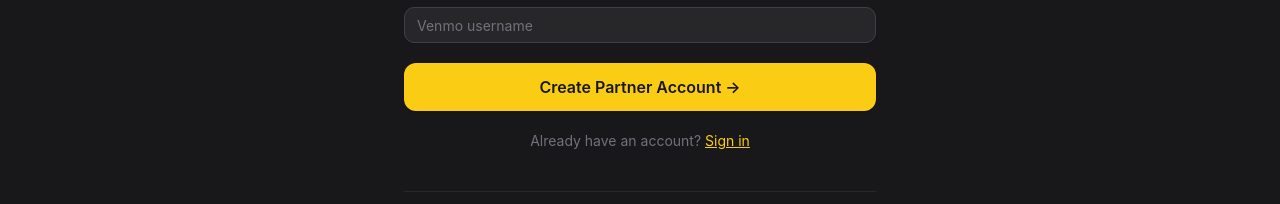
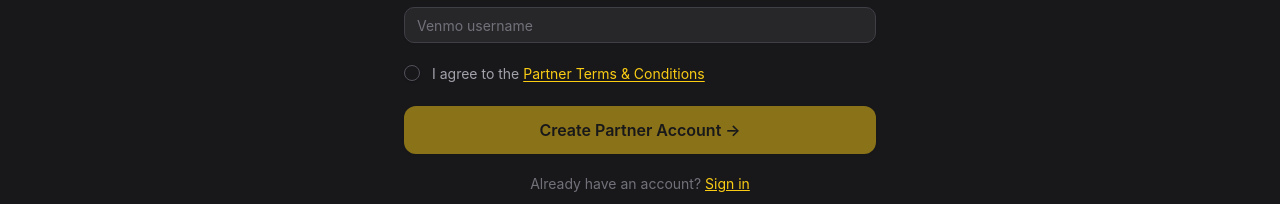
Before and after one commit to TruaxDigital/judge-my-driving, a React (Vite) app: page /partner-signup in a window 1280 px wide. Shown: the part 876-1080 px from the top of the page. Built offline with nearby package versions, Linux system fonts and the light colour scheme; no server answers.

Commit message:
File changes

```diff
--- a/src/pages/PartnerSignup.jsx
+++ b/src/pages/PartnerSignup.jsx
@@ -1,6 +1,7 @@
 import React, { useState } from 'react';
 import { base44 } from '@/api/base44Client';
 import useSEO from '@/hooks/useSEO';
+import { Checkbox } from '@/components/ui/checkbox';
 import { Button } from '@/components/ui/button';
 import { Input } from '@/components/ui/input';
 import { Label } from '@/components/ui/label';
@@ -33,6 +34,8 @@ export default function PartnerSignup() {
   const [step, setStep] = useState(1); // 1=form, 2=done
   const [loading, setLoading] = useState(false);
   const [error, setError] = useState('');
+
+  const [agreedToTerms, setAgreedToTerms] = useState(false);
 
   const [form, setForm] = useState({
     contact_name: '',
@@ -233,12 +236,27 @@ export default function PartnerSignup() {
             </div>
           )}
 
+          <div className="flex items-start gap-3">
+            <Checkbox
+              id="terms"
+              checked={agreedToTerms}
+              onCheckedChange={setAgreedToTerms}
+              className="mt-0.5 border-zinc-600 data-[state=checked]:bg-primary"
+            />
+            <label htmlFor="terms" className="text-sm text-zinc-400 cursor-pointer leading-relaxed">
+              I agree to the{' '}
+              <a href="/partner-terms" target="_blank" rel="noopener noreferrer" className="text-primary underline underline-offset-2">
+                Partner Terms & Conditions
+              </a>
+            </label>
+          </div>
+
           {error && <p className="text-red-400 text-sm">{error}</p>}
 
           <Button
             type="submit"
             className="w-full h-12 rounded-xl font-semibold bg-primary hover:bg-primary/90 text-zinc-900 text-base"
-            disabled={loading}
+            disabled={loading || !agreedToTerms}
           >
             {loading ? <Loader2 className="w-4 h-4 animate-spin" /> : 'Create Partner Account →'}
           </Button>
```
